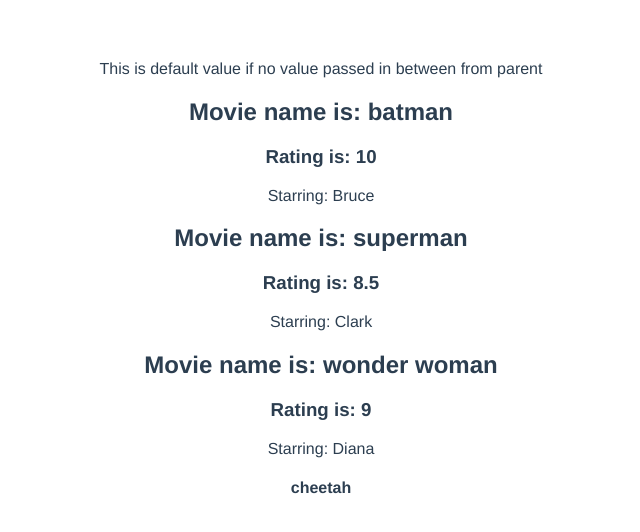
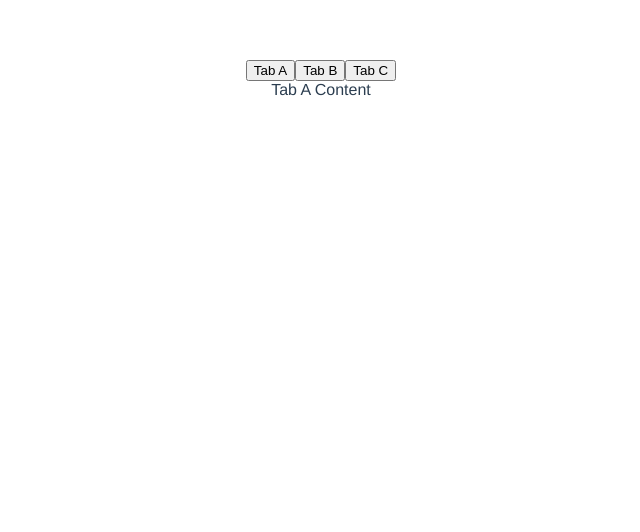
Before and after one commit to arjuaman/Vue, a Vue app in the folder cli-project/vue3-vite-proj/: page / in a window 1280 px wide. Shown: the top 532 px of the page, without its empty margins (319-959 px from the left). Built offline with nearby package versions, Linux system fonts and the light colour scheme.

Commit message:
Dynamic components

```diff
--- a/cli-project/vue3-vite-proj/src/App.vue
+++ b/cli-project/vue3-vite-proj/src/App.vue
@@ -1,26 +1,30 @@
 <template>
-  <NameList>
-    <template v-slot:forNamedSlots>
-    </template>
+  <button @click="current = 'TabA'">Tab A</button>
+  <button @click="current = 'TabB'">Tab B</button>
+  <button @click="current = 'TabC'">Tab C</button>
 
-    <template v-slot:default="slotPropsXYZ">
-      <h2>Movie name is: {{slotPropsXYZ.movie}}</h2>
-      <h3>Rating is: {{slotPropsXYZ.rating}}</h3>
-      <p>Starring: {{slotPropsXYZ.char}}</p>
-    </template>
+  <keep-alive>
+    <component :is="current"/>
+  </keep-alive>
 
-    <template v-slot:trying="input">
-      {{input.data}}
-    </template>
-  </NameList>
 </template>
 
 <script>
-import NameList from "./components/NameList.vue";
+import TabA from "./components/TabA.vue";
+import TabB from "./components/TabB.vue";
+import TabC from "./components/TabC.vue";
 
 export default {
+  name: 'App',
   components: {
-    NameList
+    TabA,
+    TabB,
+    TabC
+  },
+  data(){
+    return{
+      current: 'TabA'
+    }
   }
 };
 </script>
--- /dev/null
+++ b/cli-project/vue3-vite-proj/src/components/TabA.vue
@@ -0,0 +1,12 @@
+<template>
+  <div>Tab A Content</div>
+</template>
+
+<script>
+export default {
+  name: 'TabA',
+}
+</script>
+
+<style scoped>
+</style>
--- /dev/null
+++ b/cli-project/vue3-vite-proj/src/components/TabB.vue
@@ -0,0 +1,12 @@
+<template>
+  <div>Tab B Content</div>
+</template>
+
+<script>
+export default {
+  name: 'TabB',
+}
+</script>
+
+<style scoped>
+</style>
--- /dev/null
+++ b/cli-project/vue3-vite-proj/src/components/TabC.vue
@@ -0,0 +1,18 @@
+<template>
+  <div>Tab C Content</div>
+  <input type="text" v-model="name" />
+</template>
+
+<script>
+export default {
+  name: 'TabC',
+  data() {
+    return {
+      name: '',
+    }
+  },
+}
+</script>
+
+<style scoped>
+</style>
```
